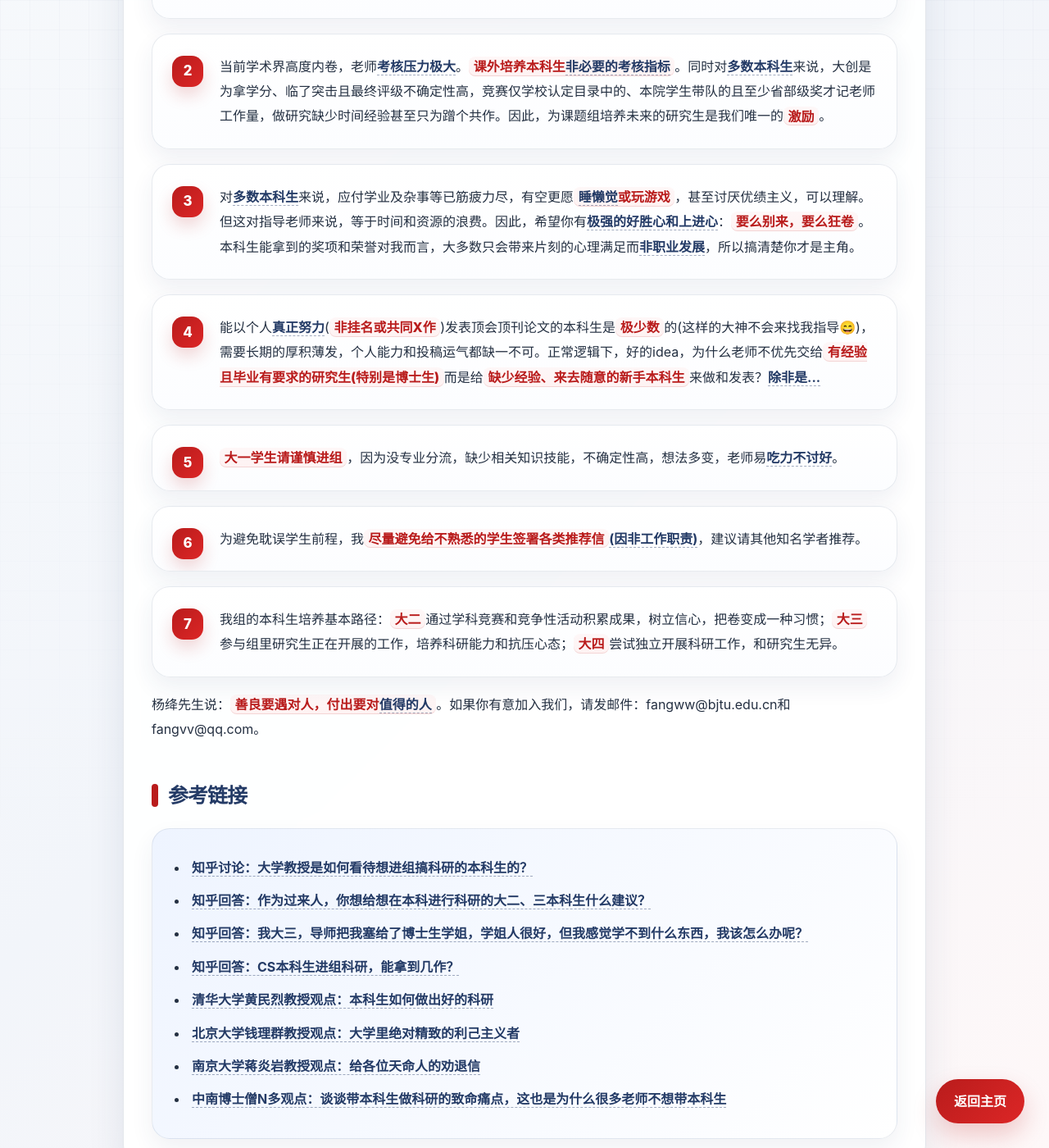
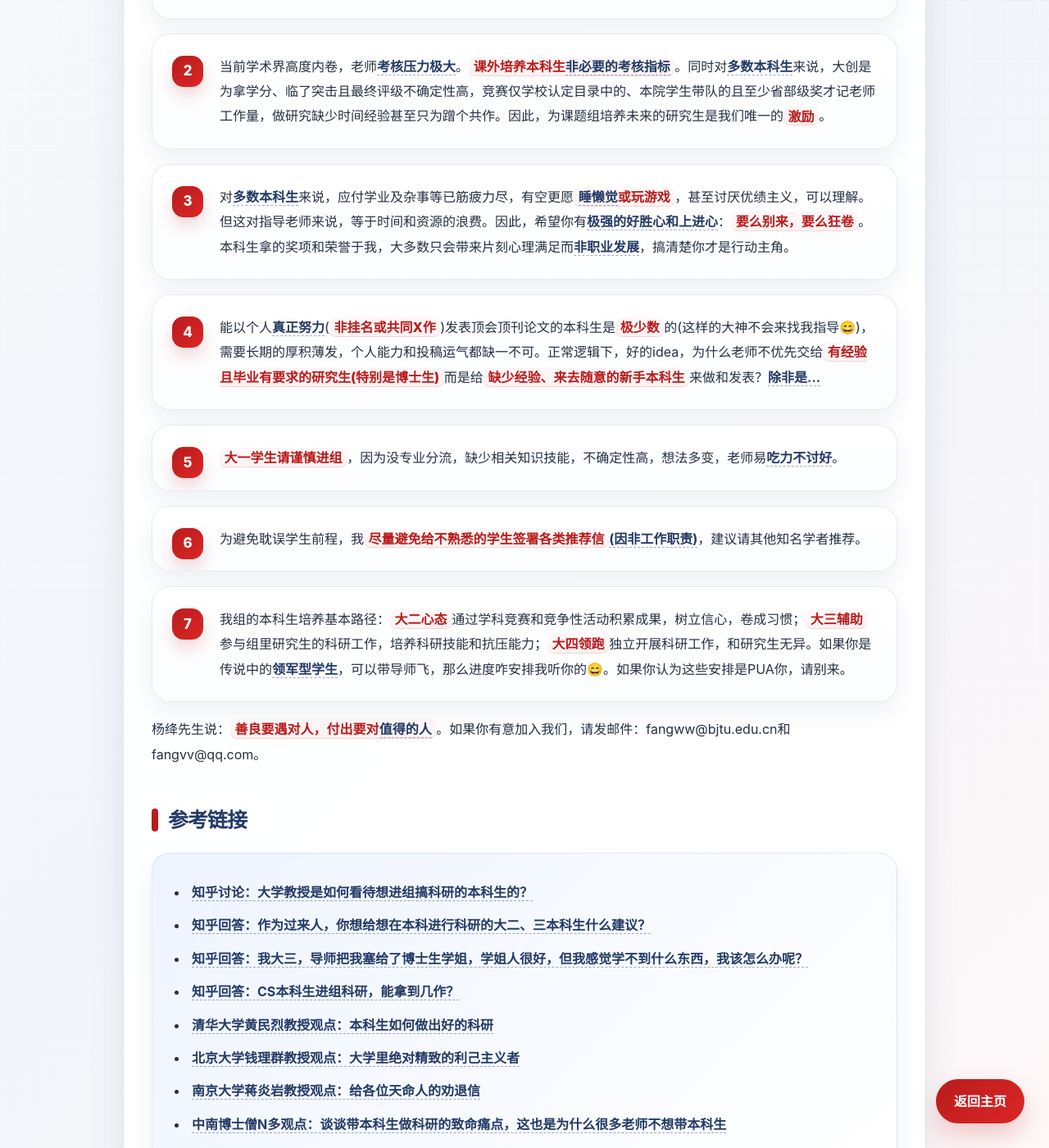
Before and after one commit to fangvv/Homepage, a Jekyll site: the page faq.html, which Jekyll copies as it is, in a window 1280 px wide and 1400 px high, scrolled down 566 px. Shown: the whole window at 82% size. Built offline with Jekyll 4.4.1, drawn with Linux system fonts in a browser that asks for light colours; comment, search, counter and statistics services are not loaded.

Commit message:
update faq

```diff
--- a/faq.html
+++ b/faq.html
@@ -62,9 +62,9 @@
                         rel="noopener noreferrer">睡懒觉</a>或玩游戏</strong>，甚至讨厌优绩主义，可以理解。但这对指导老师来说，等于时间和资源的浪费。因此，希望你有<a
                         href="https://p9.itc.cn/q_70/images03/20211231/97b9e0e41e424e699d87b0a6c46add0e.jpeg"
                         target="_blank"
-                        rel="noopener noreferrer">极强的好胜心和上进心</a>：<strong>要么别来，要么狂卷</strong>。本科生能拿到的奖项和荣誉对我而言，大多数只会带来片刻的心理满足而<a
+                        rel="noopener noreferrer">极强的好胜心和上进心</a>：<strong>要么别来，要么狂卷</strong>。本科生拿的奖项和荣誉于我，大多数只会带来片刻心理满足而<a
                             href="https://www.zhihu.com/question/2067235011804320517/answer/2067634560196727558"
-                            target="_blank" rel="noopener noreferrer">非职业发展</a>，所以搞清楚你才是主角。
+                            target="_blank" rel="noopener noreferrer">非职业发展</a>，搞清楚你才是行动主角。
                 </li>
                 <li>能以个人<a
                         href="https://www.chinanews.com.cn/edu/2010/11-16/2659362.shtml"
@@ -81,7 +81,9 @@
                         href="https://opinion.cw.com.tw/blog/profile/52/article/12180" target="_blank"
                         rel="noopener noreferrer">(因非工作职责)</a>，建议请其他知名学者推荐。</li>
 
-                <li>我组的本科生培养基本路径：<strong>大二</strong>通过学科竞赛和竞争性活动积累成果，树立信心，把卷变成一种习惯；<strong>大三</strong>参与组里研究生正在开展的工作，培养科研能力和抗压心态；<strong>大四</strong>尝试独立开展科研工作，和研究生无异。
+                <li>我组的本科生培养基本路径：<strong>大二心态</strong>通过学科竞赛和竞争性活动积累成果，树立信心，卷成习惯；<strong>大三辅助</strong>参与组里研究生的科研工作，培养科研技能和抗压能力；<strong>大四领跑</strong>独立开展科研工作，和研究生无异。如果你是传说中的<a
+                            href="https://iiis.tsinghua.edu.cn/info/1018/1413.htm"
+                            target="_blank" rel="noopener noreferrer">领军型学生</a>，可以带导师飞，那么进度咋安排我听你的😄。如果你认为这些安排是PUA你，请别来。
                 </li>
 
             </ol>
```
